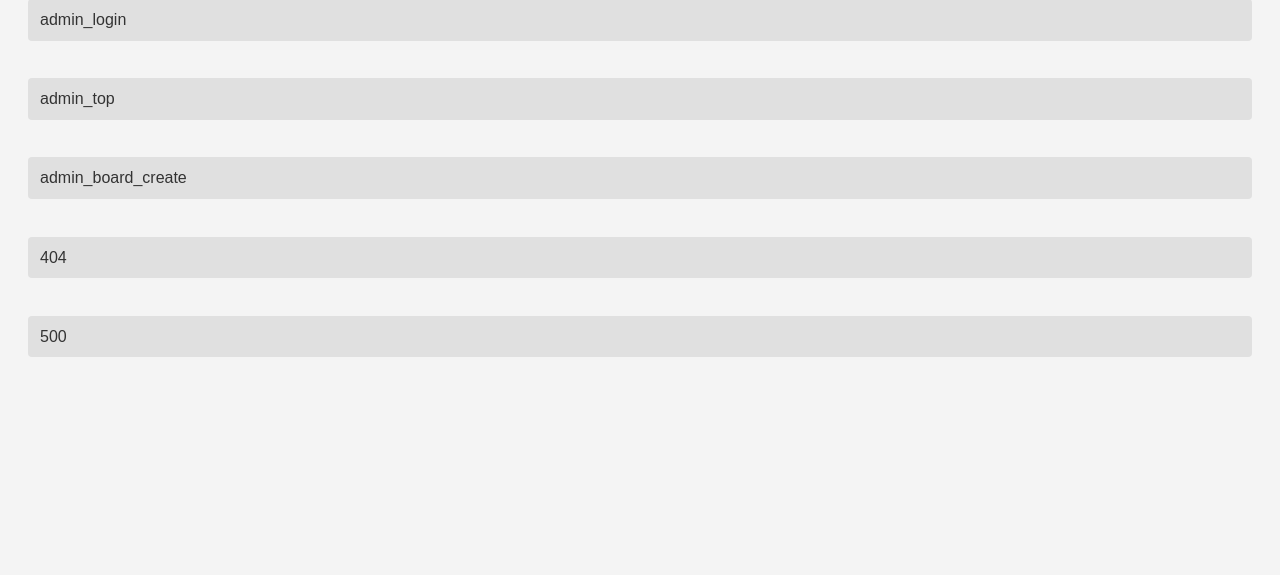
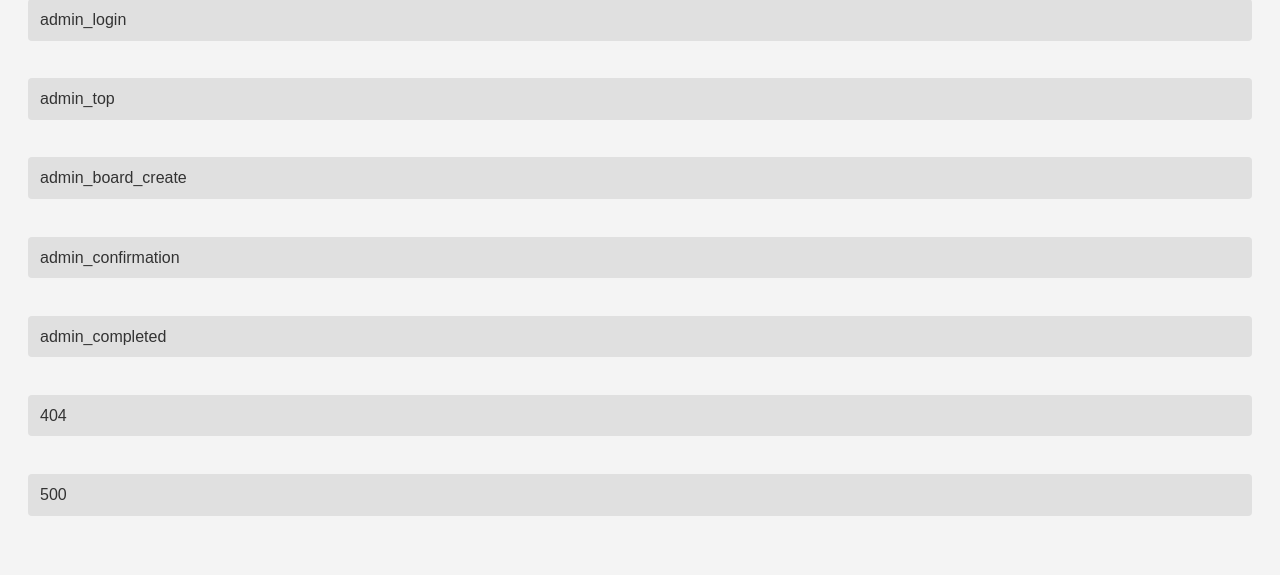
Before and after one commit to kokoro-12-11/2025U22, a Flask app: page / in a window 1280 px wide. Shown: the part 688-1263 px from the top of the page. Before the commit the page ends 1045 px from the top, so only its background shows below. Run offline with Flask 3, Linux system fonts and the light colour scheme.

Commit message:
250718/1437
250718/1437

```diff
--- a/develop/app.py
+++ b/develop/app.py
@@ -75,5 +75,13 @@ def admin_top():
 def admin_board_create():
   return render_template('admin_board_create.html')
 
+@app.route('/admin_confirmation')
+def admin_confirmation():
+  return render_template('admin_confirmation.html')
+
+@app.route('/admin_completed')
+def admin_completed():
+  return render_template('admin_completed.html')
+
 if __name__ == "__main__":
   app.run(debug=True)
--- a/develop/templates/develop.html
+++ b/develop/templates/develop.html
@@ -51,6 +51,8 @@
   <a href="/admin_login">admin_login</a><br>
   <a href="/admin_top">admin_top</a><br>
   <a href="/admin_board_create">admin_board_create</a><br>
+  <a href="/admin_confirmation">admin_confirmation</a><br>
+  <a href="/admin_completed">admin_completed</a><br>
   <a href="/404">404</a><br>
   <a href="/500">500</a><br>
 </body>
```
